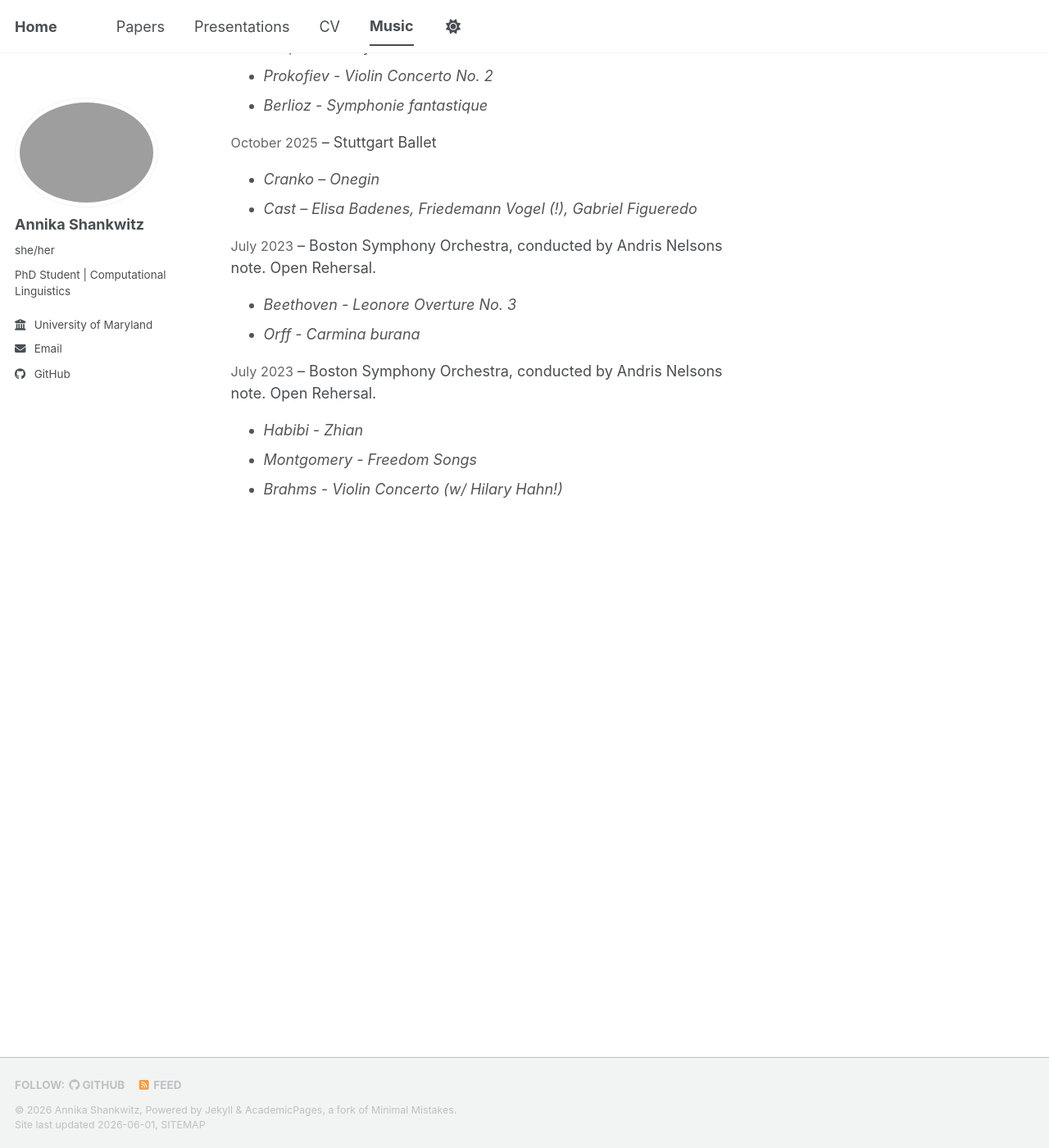
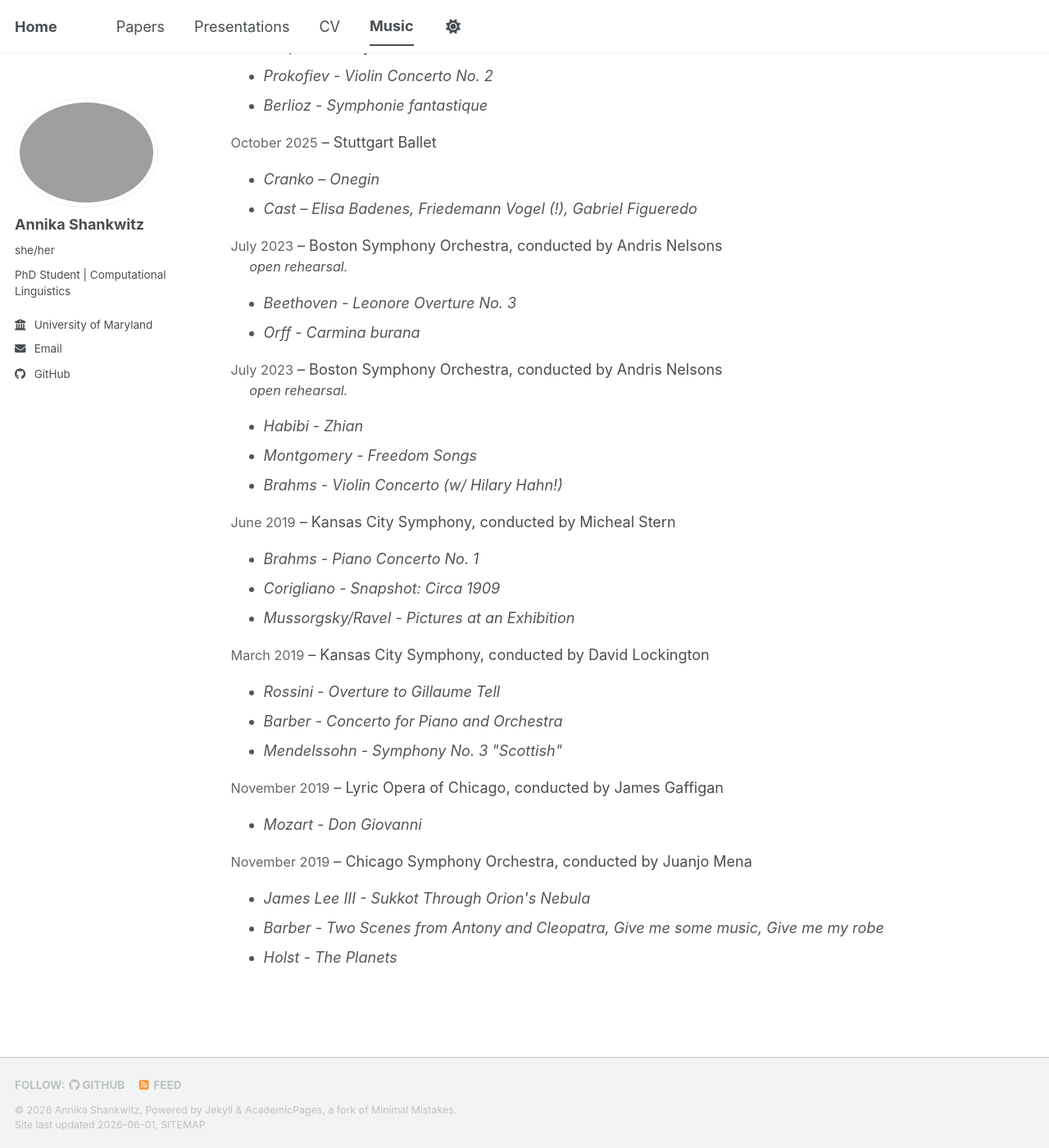
Before and after one commit to its-Annika/its-Annika.github.io, a Jekyll site: the page built from _pages/music.html, in a window 1280 px wide and 1400 px high, scrolled down 1317 px. Shown: the whole window at 82% size. Built offline with Jekyll 4.4.1, drawn with Linux system fonts in a browser that asks for light colours; a script bundle is joined from its source files by our own code; library files that are not in the unit come from our copies.

Commit message:
Update music.html

```diff
--- a/_pages/music.html
+++ b/_pages/music.html
@@ -222,7 +222,7 @@ author_profile: true
         <span class="concert-ensemble">Boston Symphony Orchestra</span>,
         conducted by Andris Nelsons
       </div>
-      note. Open Rehersal.
+      <em style="display:block; margin-left:1.4em; color:#555; font-size:0.9em;">open rehearsal.</em>
       <ul class="concert-programme">
          <li>Beethoven - Leonore Overture No. 3</li>
         <li>Orff - Carmina burana</li>
@@ -236,7 +236,7 @@ author_profile: true
         <span class="concert-ensemble">Boston Symphony Orchestra</span>,
         conducted by Andris Nelsons
       </div>
-      note. Open Rehersal.
+      <em style="display:block; margin-left:1.4em; color:#555; font-size:0.9em;">open rehearsal.</em>
       <ul class="concert-programme">
          <li>Habibi - Zhian</li>
         <li>Montgomery - Freedom Songs</li>
@@ -244,5 +244,59 @@ author_profile: true
       </ul>
     </div>
 
+
+    <div class="concert-entry">
+      <div class="concert-header">
+        <span class="concert-date">June 2019</span> &ndash;
+        <span class="concert-ensemble">Kansas City Symphony</span>,
+        conducted by Micheal Stern
+      </div>
+      <ul class="concert-programme">
+         <li>Brahms - Piano Concerto No. 1</li>
+        <li>Corigliano - Snapshot: Circa 1909</li>
+        <li>Mussorgsky/Ravel - Pictures at an Exhibition </li>
+      </ul>
+    </div>
+
+
+     <div class="concert-entry">
+      <div class="concert-header">
+        <span class="concert-date">March 2019</span> &ndash;
+        <span class="concert-ensemble">Kansas City Symphony</span>,
+        conducted by David Lockington
+      </div>
+      <ul class="concert-programme">
+         <li>Rossini - Overture to Gillaume Tell</li>
+        <li>Barber - Concerto for Piano and Orchestra</li>
+        <li>Mendelssohn - Symphony No. 3 "Scottish"</li>
+      </ul>
+    </div>
+
+
+     <div class="concert-entry">
+      <div class="concert-header">
+        <span class="concert-date">November 2019</span> &ndash;
+        <span class="concert-ensemble">Lyric Opera of Chicago</span>,
+        conducted by James Gaffigan
+      </div>
+      <ul class="concert-programme">
+         <li>Mozart - Don Giovanni</li>
+      </ul>
+    </div>
+
+
+     <div class="concert-entry">
+      <div class="concert-header">
+        <span class="concert-date">November 2019</span> &ndash;
+        <span class="concert-ensemble">Chicago Symphony Orchestra</span>,
+        conducted by Juanjo Mena
+      </div>
+      <ul class="concert-programme">
+         <li>James Lee III - Sukkot Through Orion's Nebula</li>
+        <li>Barber - Two Scenes from Antony and Cleopatra, Give me some music, Give me my robe</li>
+        <li>Holst - The Planets</li>
+      </ul>
+    </div>
+
   </div>
 </div>
```
